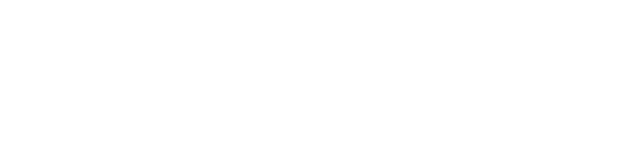
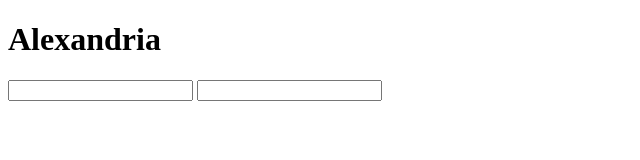
Before and after one commit to Evan-Bru/alexandria-app, a plain HTML site: page app/screens/Login.html in a window 1280 px wide. Shown: the whole page, without its empty margins (0-640 px from the left). Drawn offline with Linux system fonts and the light colour scheme.

Commit message:
update Login and password.html

```diff
--- a/app/screens/Login.html
+++ b/app/screens/Login.html
@@ -3,9 +3,13 @@
 <head>
     <meta charset="UTF-8">
     <meta name="viewport" content="width=device-width, initial-scale=1.0">
-    <title>Login</title>
+    <title>Login Page</title>
 </head>
+<header>
+    <h1>Alexandria</h1>
+</header>
 <body>
-
+    <input class="username" type="text"></input>
+    <input class="password" type="password"></input>
 </body>
 </html>
```
